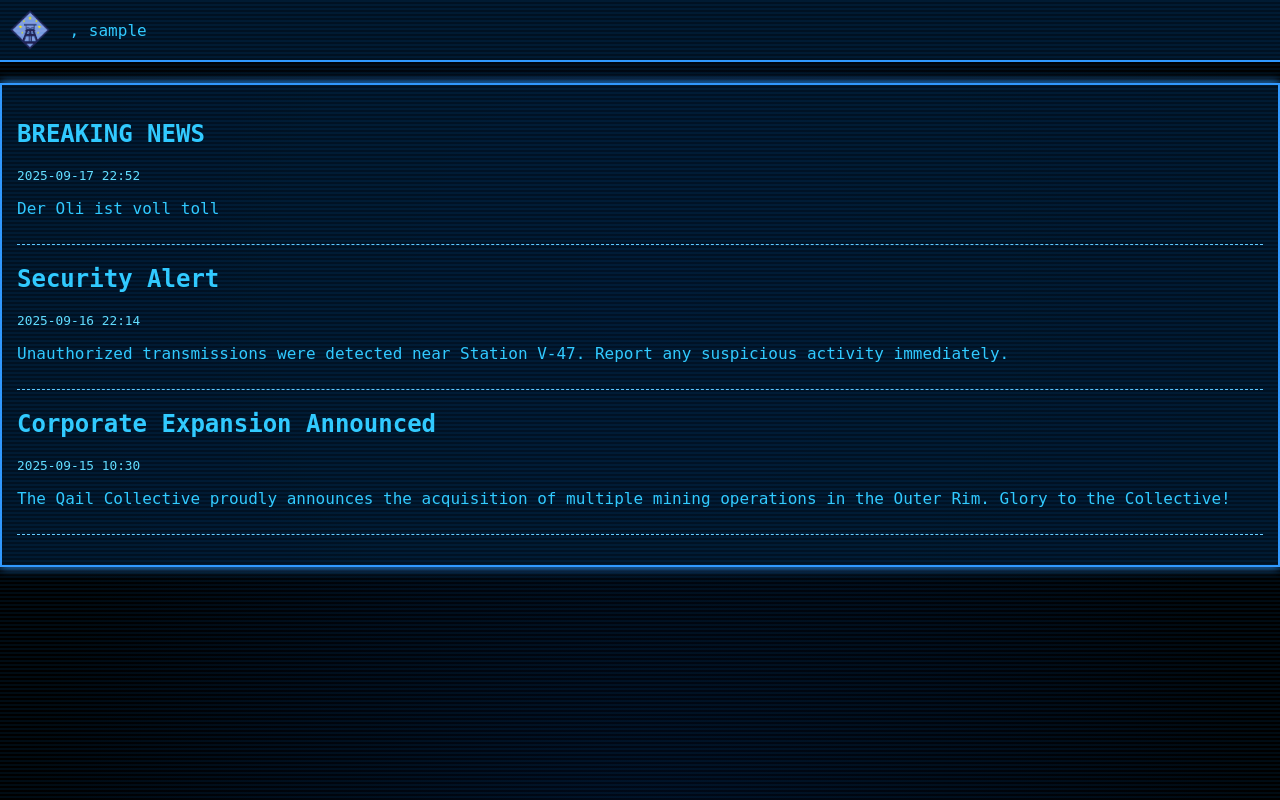
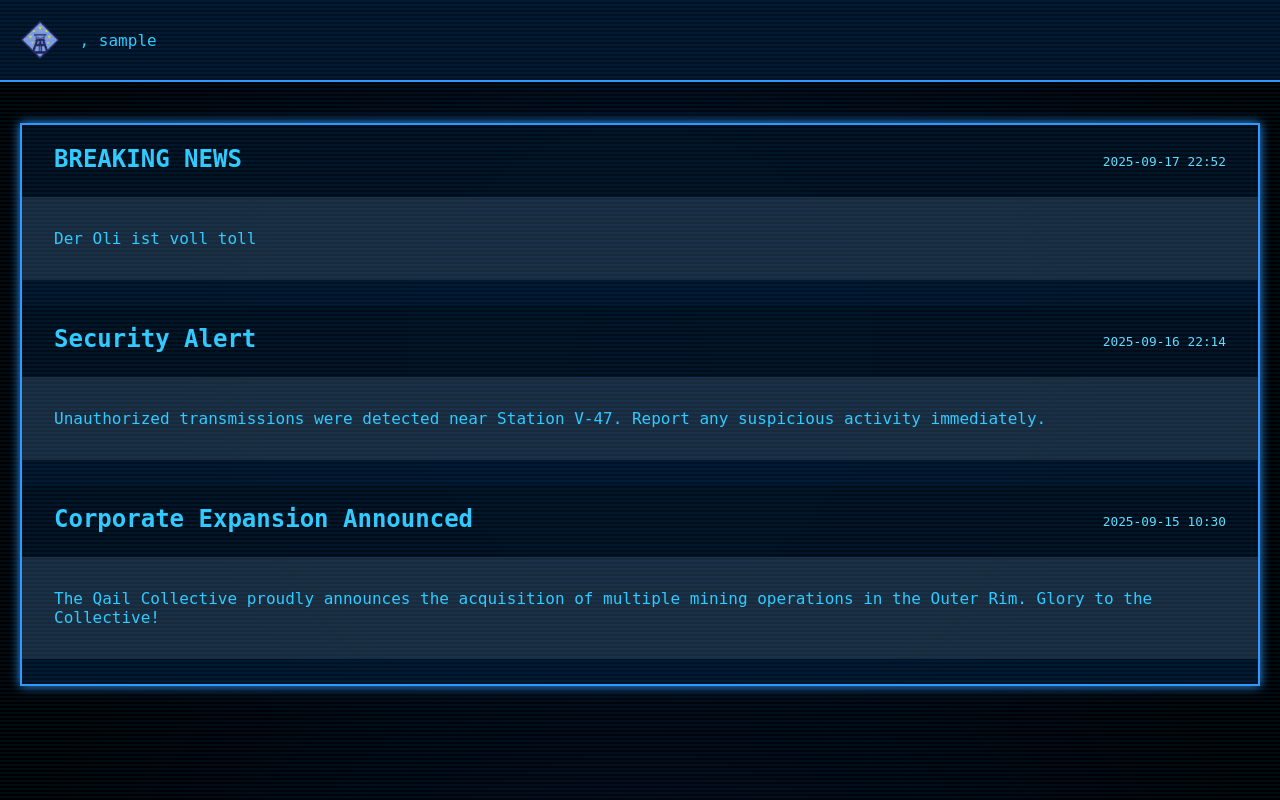
Before and after one commit to hal3141/qail-collective-hub, a Flask app: page /dashboard in a window 1280 px wide. Run offline with Flask 3, Linux system fonts and the light colour scheme; the visitor is signed in with stand-in values (Sample User, id 1); some web fonts are replaced.

Commit message:
aligned text and boxes

```diff
--- a/static/css/style.css
+++ b/static/css/style.css
@@ -66,6 +66,14 @@
   color: #66e0ff;
 }
 
+#logout {
+  margin-left: auto;
+}
+
+.content, .topbar {
+  padding: 20px;
+}
+
 /* Login container */
 .login-container {
   background: rgba(0, 20, 40, 0.85);
@@ -94,6 +102,10 @@
   border: 2px solid #3399ff;
   color: #33ccff;
   font-family: 'Englibesh', monospace;
+}
+
+textarea {
+  min-height: 200px;
 }
 
 form label, button {
@@ -129,10 +141,38 @@
   box-shadow: 0 0 10px #3399ff;
 }
 
+.news-feed {
+  padding: 0;
+}
 .news-item, .message-item {
   margin-bottom: 15px;
   padding-bottom: 10px;
-  border-bottom: 1px dashed #66ccff;
+}
+
+.news-item-header {
+  display: flex;
+  padding: 0 2em;
+  background: rgba(0,0,0,0.3);
+}
+
+.news-item-header h2 {
+    margin-bottom: 1em;
+}
+
+.news-item-header .timestamp {
+  margin-left: auto;
+  display: flex;
+  align-items: center;
+  margin-bottom: 1em;
+}
+
+.news-item-content {
+  background: rgba(255,255,255,0.1);
+  padding: 2em;
+}
+
+.news-item-content p {
+  margin: 0;
 }
 
 .timestamp {
@@ -143,11 +183,30 @@
 /* Chat list */
 .chat-list {
   list-style: none;
-  padding: 0;
+  padding: 20px 0;;
 }
 .chat-list li {
   margin: 8px 0;
+  position: relative;
+  padding: 15px;
+  padding-left: 3rem;
+  border: 2px solid #3399ff;
+  margin: 15px 0;
+  background: rgba(0, 20, 40, 0.85);
+  box-shadow: 0 0 10px #3399ff;
 }
+
+.chat-list li::before {
+  content: "";                    /* Pseudo-Element sichtbar machen */
+  position: absolute;
+  left: 1em;
+  top: 1em;
+  width: 24px;
+  height: 24px;
+  background: no-repeat center / contain;
+  background-image: url("/static/icon_message.png"); /* PNG/SVG möglich */
+}
+
 .chat-list a {
   color: #66e0ff;
   text-decoration: none;
--- a/templates/dashboard.html
+++ b/templates/dashboard.html
@@ -16,7 +16,7 @@
         <img src="{{ url_for('static', filename='logo_simple.png') }}" alt="Qail Collective" class="logo-small">
         <span class="welcome">{{ t["welcome"] }}, {{ user }}</span>
         <a href="{{ url_for('messages') }}">{{ t["messages"] }}{% if unread_count > 0 %} ({{ unread_count }}){% endif %}</a>
-        <a href="{{ url_for('logout') }}">{{ t["logout"] }}</a>
+        <a id="logout" href="{{ url_for('logout') }}">{{ t["logout"] }}</a>
     </div>
 
     <div class="content">
@@ -26,9 +26,13 @@
         <div class="news-feed">
             {% for item in news|reverse %}
             <div class="news-item">
+              <div class="news-item-header">
                 <h2>{{ item.title }}</h2>
                 <p class="timestamp">{{ item.timestamp }}</p>
-                <p>{{ item.content }}</p>
+              </div>
+              <div class="news-item-content">
+                <p class="">{{ item.content }}</p>
+              </div>
             </div>
             {% endfor %}
         </div>
--- a/templates/gm_dashboard.html
+++ b/templates/gm_dashboard.html
@@ -14,9 +14,9 @@
 <body class="starwars-bg">
 
     <div class="topbar">
-        <img src="{{ url_for('static', filename='logo_simple.png') }}" alt="Qail Collective" class="logo-small">
+        <img src="{{ url_for('static', filename='logo.png') }}" alt="Qail Collective" class="logo-small">
         <span class="welcome">Game Master Dashboard</span>
-        <a href="{{ url_for('logout') }}">Logout</a>
+        <a id="logout" href="{{ url_for('logout') }}">Logout</a>
     </div>
 
     <div class="content">
--- a/templates/messages.html
+++ b/templates/messages.html
@@ -20,7 +20,7 @@
         <a href="{{ url_for('messages') }}">
             {{ t["messages"] }}{% if unread_count > 0 %} ({{ unread_count }}){% endif %}
         </a>
-        <a href="{{ url_for('logout') }}">{{ t["logout"] }}</a>
+        <a id="logout" href="{{ url_for('logout') }}">{{ t["logout"] }}</a>
     </div>
 
     <div class="content">
```
Also changed, not shown: known-issues.md (added, +3 -0 lines), static/icon_message.png (added).
